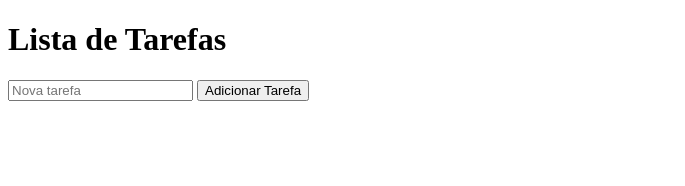
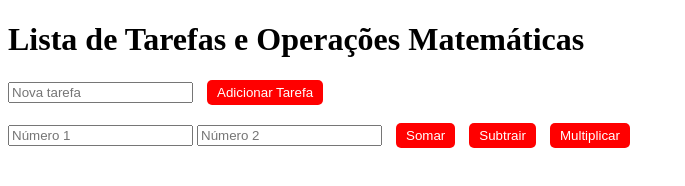
Before and after one commit to viniciusfrnds/atividademanu, a website: page index.html in a window 1280 px wide. Shown: the whole page, without its empty margins (0-685 px from the left). Drawn offline with Linux system fonts and the light colour scheme.

Commit message:
Update index.html

```diff
--- a/index.html
+++ b/index.html
@@ -3,12 +3,49 @@
 <head>
     <meta charset="UTF-8">
     <meta name="viewport" content="width=device-width, initial-scale=1.0">
-    <title>Lista de Tarefas</title>
+    <title>Lista de Tarefas e Operações</title>
+    <style>
+        ul {
+            list-style-type: none;
+            padding: 0;
+        }
+
+        li {
+            margin-bottom: 10px;
+            font-size: 18px;
+        }
+
+        button {
+            margin-left: 10px;
+            padding: 5px 10px;
+            background-color: red;
+            color: white;
+            border: none;
+            border-radius: 5px;
+            cursor: pointer;
+        }
+
+        button:hover {
+            background-color: darkred;
+        }
+    </style>
 </head>
 <body>
-    <h1>Lista de Tarefas</h1>
+    <h1>Lista de Tarefas e Operações Matemáticas</h1>
+
+    <!-- Campo para adicionar tarefas -->
     <input type="text" id="taskInput" placeholder="Nova tarefa">
     <button id="addTaskBtn">Adicionar Tarefa</button>
+
+    <!-- Campo para operações matemáticas -->
+    <br><br>
+    <input type="number" id="num1" placeholder="Número 1">
+    <input type="number" id="num2" placeholder="Número 2">
+    <button id="addBtn">Somar</button>
+    <button id="subBtn">Subtrair</button>
+    <button id="mulBtn">Multiplicar</button>
+
+    <!-- Lista de tarefas e resultados -->
     <ul id="taskList"></ul>
 
     <script src="script.js"></script>
```
